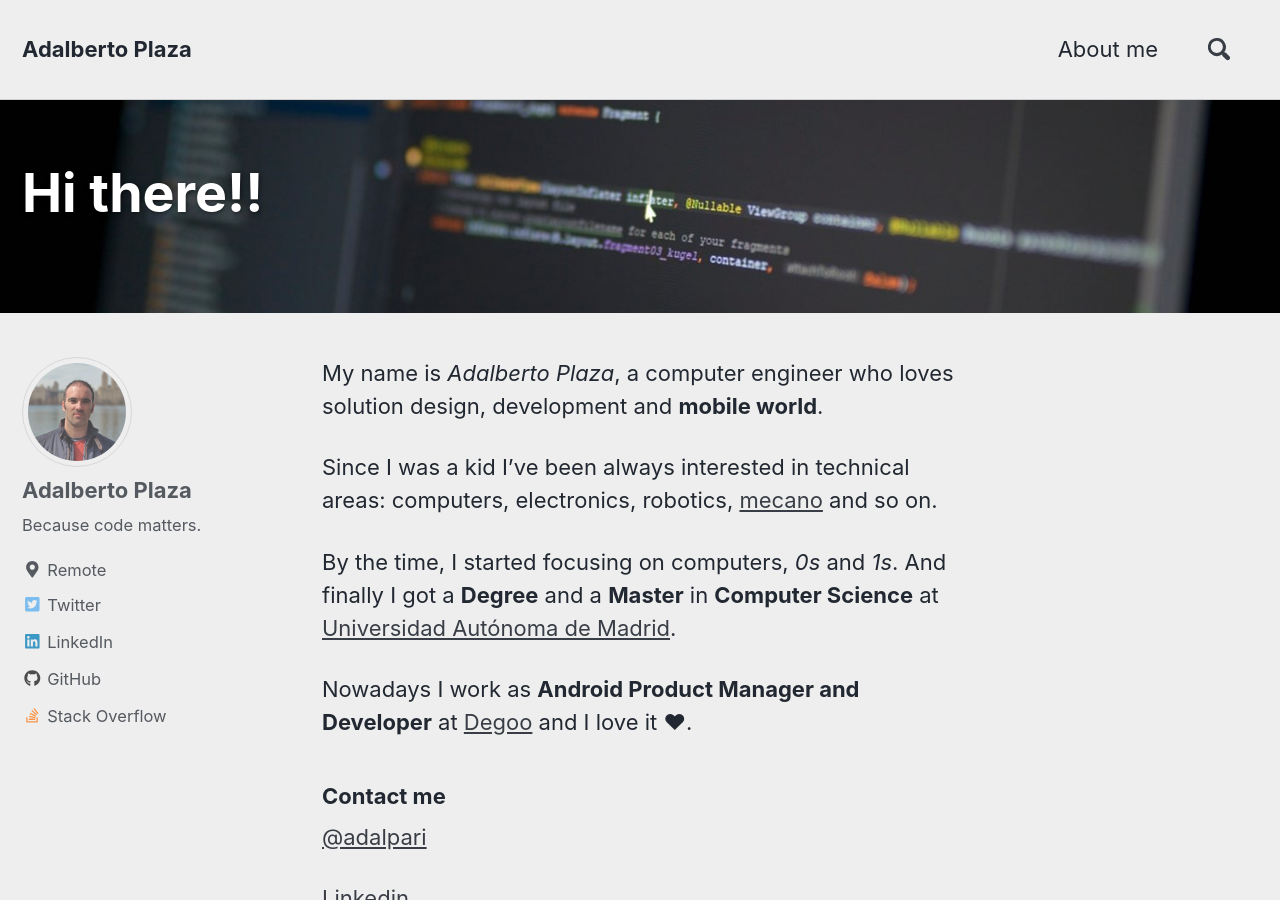
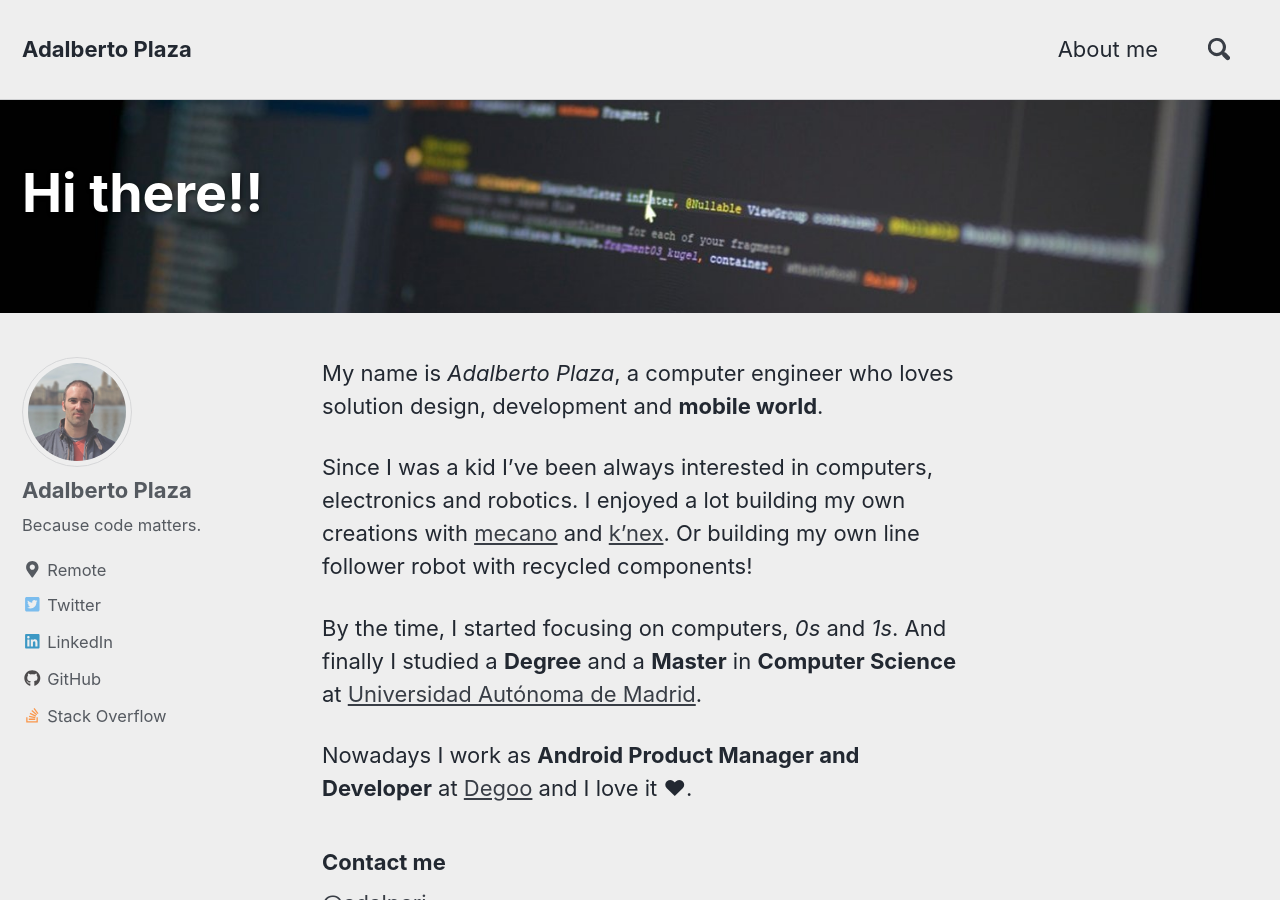
Before and after one commit to adalpari/adalpari.github.io, a Jekyll site: the page built from _pages/about.md, in a window 1280 px wide and 900 px high. Built offline with Jekyll 4.4.1, drawn with Linux system fonts in a browser that asks for light colours; nearby versions of some CDN libraries; a script bundle is joined from its source files by our own code; comment, search, counter and statistics services are not loaded.

Commit message:
Update about.md

```diff
--- a/_pages/about.md
+++ b/_pages/about.md
@@ -7,9 +7,9 @@ header:
 
 My name is _Adalberto Plaza_, a computer engineer who loves solution design, development and __mobile world__.
 
-Since I was a kid I've been always interested in technical areas: computers, electronics, robotics, [mecano](http://www.meccano.com/) and so on.
+Since I was a kid I've been always interested in computers, electronics and robotics. I enjoyed a lot building my own creations with [mecano](http://www.meccano.com/) and [k'nex](https://www.knex.com/). Or building my own line follower robot with recycled components!
 
-By the time, I started focusing on computers, _0s_ and _1s_. And finally I got a __Degree__ and a __Master__ in __Computer Science__ at [Universidad Autónoma de Madrid](http://uam.es/UAM/Home.htm?language=en).
+By the time, I started focusing on computers, _0s_ and _1s_. And finally I studied a __Degree__ and a __Master__ in __Computer Science__ at [Universidad Autónoma de Madrid](http://uam.es/UAM/Home.htm?language=en).
 
 Nowadays I work as __Android Product Manager and Developer__ at [Degoo](https://play.google.com/store/apps/details?id=com.degoo.android) and I love it ♥.
 
```
